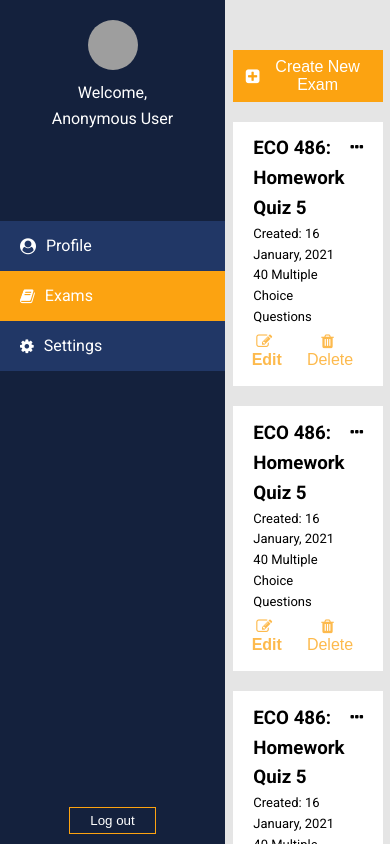
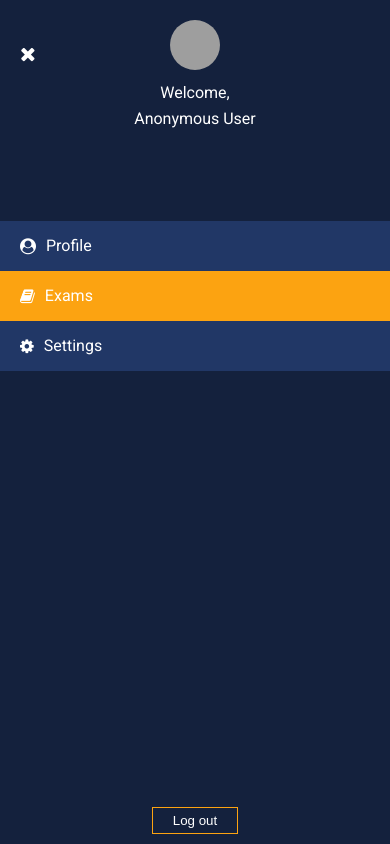
Before and after one commit to sadeqush/mcqapp, a React (Create React App) app in the folder makers/: page / in a window 390 px wide. Shown: the top 844 px of the page. Built offline with nearby package versions, Linux system fonts and the light colour scheme; grey boxes are pictures that could not be loaded.

Commit message:
#21 designed App, Dashboard-responsive, added exam-id in Dashboard

```diff
--- a/makers/src/components/App.css
+++ b/makers/src/components/App.css
@@ -31,7 +31,7 @@
 
 .settings_button {
   background: transparent;
-  color: var(--yellow);
+  color: var(--white);
   font-size: 1.75rem;
   padding: 0.35rem 1.25rem;
 }
--- a/makers/src/components/Dashboard-exam.css
+++ b/makers/src/components/Dashboard-exam.css
@@ -57,7 +57,16 @@
 
 .Dashboard-board .board-settings {
   display: flex;
-  justify-content: flex-end;
+  align-items: center;
+  margin-top: 1rem;
+}
+
+.Dashboard-board .board-settings .exam-id {
+  border: 1px dashed var(--yellow);
+  color: var(--yellow-lighter);
+  font-weight: bold;
+  padding: 0.25rem 0.5rem;
+  margin-right: auto;
 }
 
 .Dashboard-board .board-settings .button {
@@ -81,14 +90,3 @@
 .Dashboard-board .board-settings .button.edit {
   font-weight: bolder;
 }
-
-/* .Exam-card {
-    background-color: white;
-    min-width: min-content;
-    min-height: min-content;
-    max-width: 70em;
-    height: 10em;
-    margin-top: 4em;
-    margin-left: auto;
-    margin-right: auto;
-  } */
--- a/makers/src/components/Dashboard-exam.js
+++ b/makers/src/components/Dashboard-exam.js
@@ -10,6 +10,8 @@ function DashboardExam() {
   const viewMoreBtn = viewMore ? (
     <button className='btn-viewMore'>View result</button>
   ) : null;
+
+  const copyValueHandler = () => console.log("Copy func");
 
   return (
     <div className='Dashboard-board'>
@@ -29,6 +31,10 @@ function DashboardExam() {
         </div>
       </div>
       <div className='board-settings'>
+        <p className='exam-id' onClick={copyValueHandler}>
+          Exam id: <span>NF453</span>
+        </p>
+
         <button className='button edit'>
           <i className='fa fa-edit'></i>
           <span>Edit</span>
--- a/makers/src/components/Dashboard.css
+++ b/makers/src/components/Dashboard.css
@@ -9,17 +9,30 @@
 .Dashboard-drawer {
   background: var(--blue);
   color: var(--white);
-  width: 22.5rem;
+  width: 30rem;
   height: 100vh;
   padding: 1rem 0;
 
   position: fixed;
   top: 0;
-  left: 0;
+  position: relative;
+  z-index: 999;
 
   display: flex;
   flex-direction: column;
   justify-content: space-between;
+}
+
+.Dashboard-drawer .toggle-close {
+  /* border: 1px solid currentColor; */
+  padding: 0.5rem 1rem;
+  position: absolute;
+  top: 4.5%;
+  left: 1rem;
+  background: transparent;
+  color: var(--white);
+  font-size: 2rem;
+  display: none;
 }
 
 .Dashboard-drawer .welcome {
@@ -70,9 +83,8 @@
 /* Boards
 **********************************************/
 .Dashboard-content {
-  width: calc(70% + 22.5rem);
+  width: calc(70% + 30rem);
   min-height: 100vh;
-  margin-left: 22.5rem;
 }
 
 .Dashboard-content .header {
@@ -83,9 +95,20 @@
 
   display: flex;
   align-items: center;
-  justify-content: flex-end;
+  justify-content: space-between;
 }
-.Dashboard-content .header button {
+
+.Dashboard-content .header .toggle-menu {
+  border: 1px solid var(--yellow);
+  background: transparent;
+  padding: 0.5rem 1.25rem;
+  padding-top: 0.75rem;
+  font-size: 2rem;
+  color: var(--yellow);
+  visibility: hidden;
+}
+
+.Dashboard-content .header .create-new {
   background: var(--yellow);
   color: var(--white);
   padding: 0.8rem 1.25rem 0.75rem 1.25rem;
@@ -94,7 +117,7 @@
   display: flex;
   align-items: center;
 }
-.Dashboard-content .header button:hover {
+.Dashboard-content .header .create-new:hover {
   background: var(--yellow-light);
 }
 .Dashboard-content .header button span {
@@ -107,3 +130,28 @@
   margin: auto;
   min-height: 25rem;
 }
+
+/*    RESPONSIVE
+***************************************/
+
+@media screen and (max-width: 500px) {
+  .Dashboard-drawer {
+    position: fixed;
+    top: 0;
+    width: 100%;
+    transition: left var(--transition);
+  }
+
+  .Dashboard-drawer .toggle-close {
+    display: block;
+  }
+
+  .Dashboard-content {
+    width: 100%;
+    min-height: 100vh;
+  }
+
+  .Dashboard-content .header .toggle-menu {
+    visibility: visible;
+  }
+}
--- a/makers/src/components/Dashboard.js
+++ b/makers/src/components/Dashboard.js
@@ -4,11 +4,26 @@ import "./Dashboard.css";
 import Exam from "./Dashboard-exam";
 
 function Dashboard() {
+  const [toggleDrawer, setToggleDrawer] = useState(true);
+  const toggleDrawerHandler = () =>
+    toggleDrawer ? setToggleDrawer(false) : setToggleDrawer(true);
+  // const toggleOpenDrawerHandler = () =>
+  //   toggleDrawer ? setToggleDrawer(false) : null;
+
+  console.log(toggleDrawer);
+
+  let pushLeft;
+  toggleDrawer ? (pushLeft = { left: "0rem" }) : (pushLeft = { left: "-100%" });
+
   return (
     <div className='Dashboard'>
       {/* Drawer *********************/}
-      <div className='Dashboard-drawer'>
+      <div className='Dashboard-drawer' style={pushLeft}>
         <div>
+          <button className='toggle-close' onClick={toggleDrawerHandler}>
+            <i className='fa fa-times'></i>
+            <span className='sr-only'>Close Drawer</span>
+          </button>
           <div className='welcome'>
             <img
               className='user-avatar'
@@ -42,7 +57,12 @@ function Dashboard() {
       {/* Exam boards ******************/}
       <div className='Dashboard-content'>
         <div className='header'>
-          <button>
+          <button className='toggle-menu' onClick={toggleDrawerHandler}>
+            <i className='fa fa-bars'></i>
+            <span className='sr-only'>Toggle Drawer Menu</span>
+          </button>
+
+          <button className='create-new'>
             <i className='fa fa-plus-square'></i>
             <span>Create New Exam</span>
           </button>
--- a/makers/src/components/McqQuestion.css
+++ b/makers/src/components/McqQuestion.css
@@ -13,7 +13,6 @@
   padding: 0 0.5rem;
   display: flex;
   align-items: center;
-  border: 1px solid var(--gray);
 }
 
 .editpencil {
```
Also changed, not shown: makers/src/components/McqQuestion.js (+0 -11 lines), 1 other file (tests, documents, lock files or other folders).
